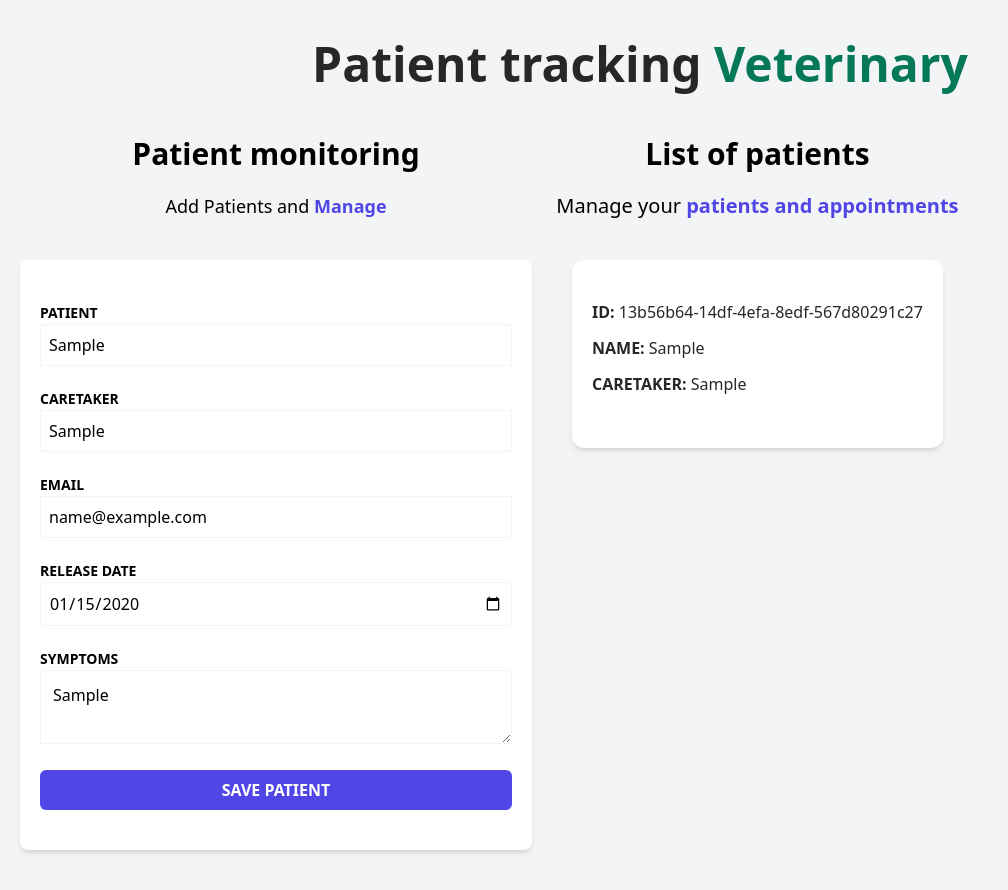
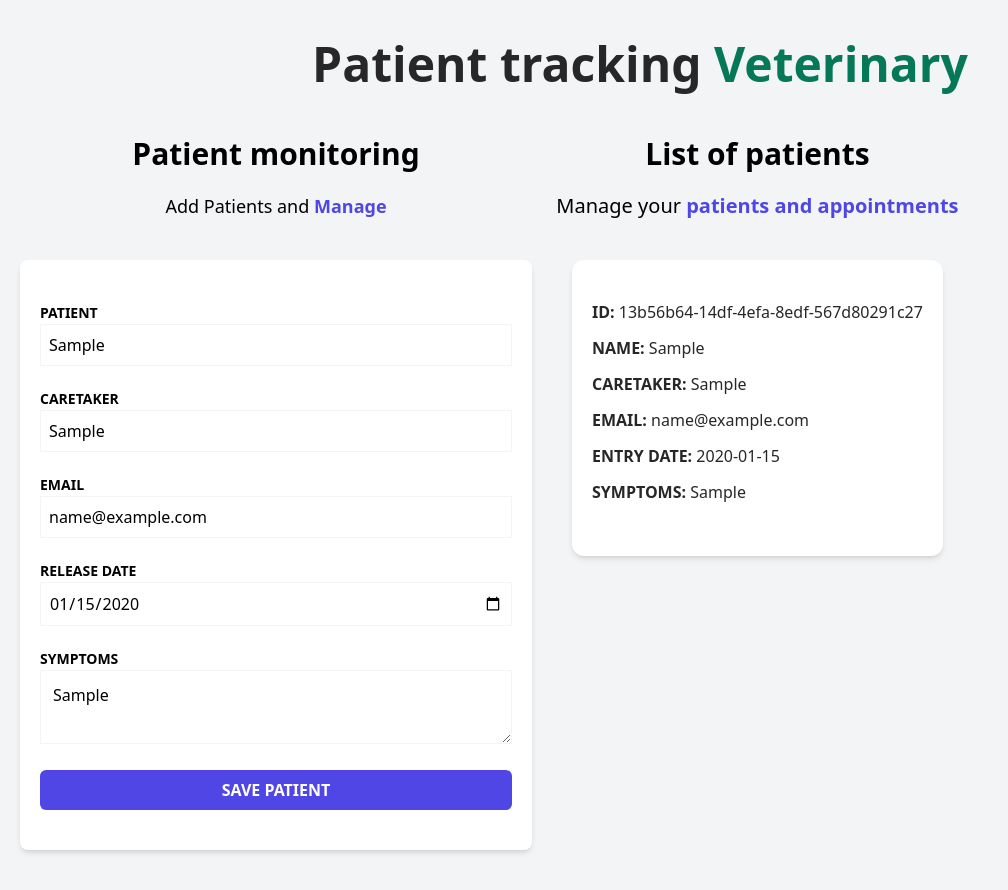
Before and after one commit to wichofly/veterinaryPatients-app, a React (Vite) app: page / in a window 1280 px wide. Both pictures are taken after typing "Sample", "Sample", "name@example.com", "2020-01-15", "Sample" into the empty fields and a click on the input "Save Patient". Shown: the whole page, without its empty margins (0-1008 px from the left). Built offline with nearby package versions, Linux system fonts and the light colour scheme.

Commit message:
refactor: PatientDetails component to use PatientDetailItem for displaying patient information

```diff
--- /dev/null
+++ b/src/components/PatientDetailItem.tsx
@@ -0,0 +1,13 @@
+interface PatientDetailItemProps {
+  label: string;
+  data: string;
+}
+const PatientDetailItem = ({ label, data }: PatientDetailItemProps) => {
+  return (
+    <p className="font-semibold mb-3 text-zinc-800 uppercase">
+      {label}: <span className="font-normal normal-case">{data}</span>
+    </p>
+  );
+};
+
+export default PatientDetailItem;
--- a/src/components/PatientDetails.tsx
+++ b/src/components/PatientDetails.tsx
@@ -1,4 +1,5 @@
 import { Patient } from '../interfaces';
+import PatientDetailItem from './PatientDetailItem';
 
 interface PatientDetailsProps {
   patient: Patient;
@@ -7,18 +8,12 @@ interface PatientDetailsProps {
 const PatientDetails = ({ patient }: PatientDetailsProps) => {
   return (
     <div className="mx-5 my-10 px-5 py-10 bg-white shadow-md rounded-xl">
-      <p className="font-semibold mb-3 text-zinc-800 uppercase">
-        ID: <span className="font-normal normal-case">{patient.id}</span>
-      </p>
-
-      <p className="font-semibold mb-3 text-zinc-800 uppercase">
-        Name: <span className="font-normal normal-case">{patient.name}</span>
-      </p>
-
-      <p className="font-semibold mb-3 text-zinc-800 uppercase">
-        Caretaker:{' '}
-        <span className="font-normal normal-case">{patient.caretaker}</span>
-      </p>
+      <PatientDetailItem label="ID" data={patient.id} />
+      <PatientDetailItem label="Name" data={patient.name} />
+      <PatientDetailItem label="Caretaker" data={patient.caretaker} />
+      <PatientDetailItem label="Email" data={patient.email} />
+      <PatientDetailItem label="Entry Date" data={patient.date.toString()} />
+      <PatientDetailItem label="Symptoms" data={patient.symptom} />
     </div>
   );
 };
```
